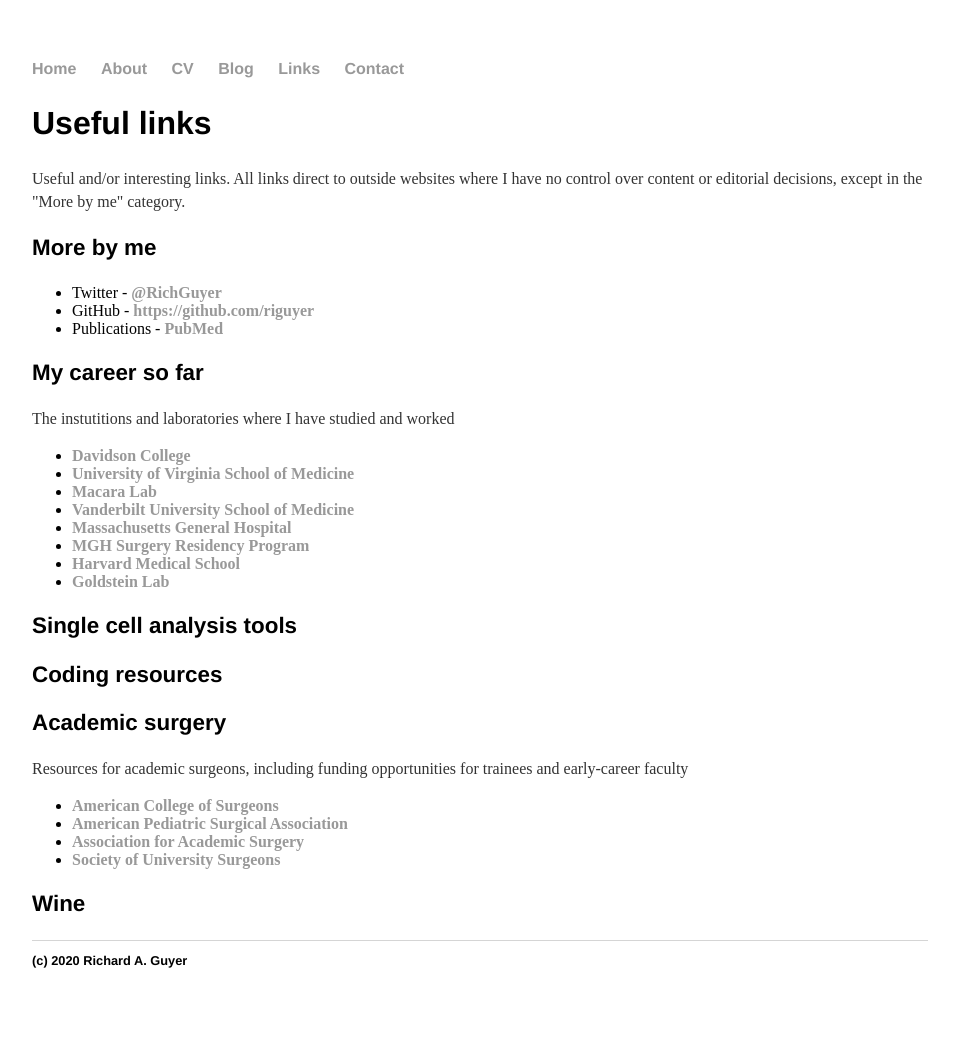
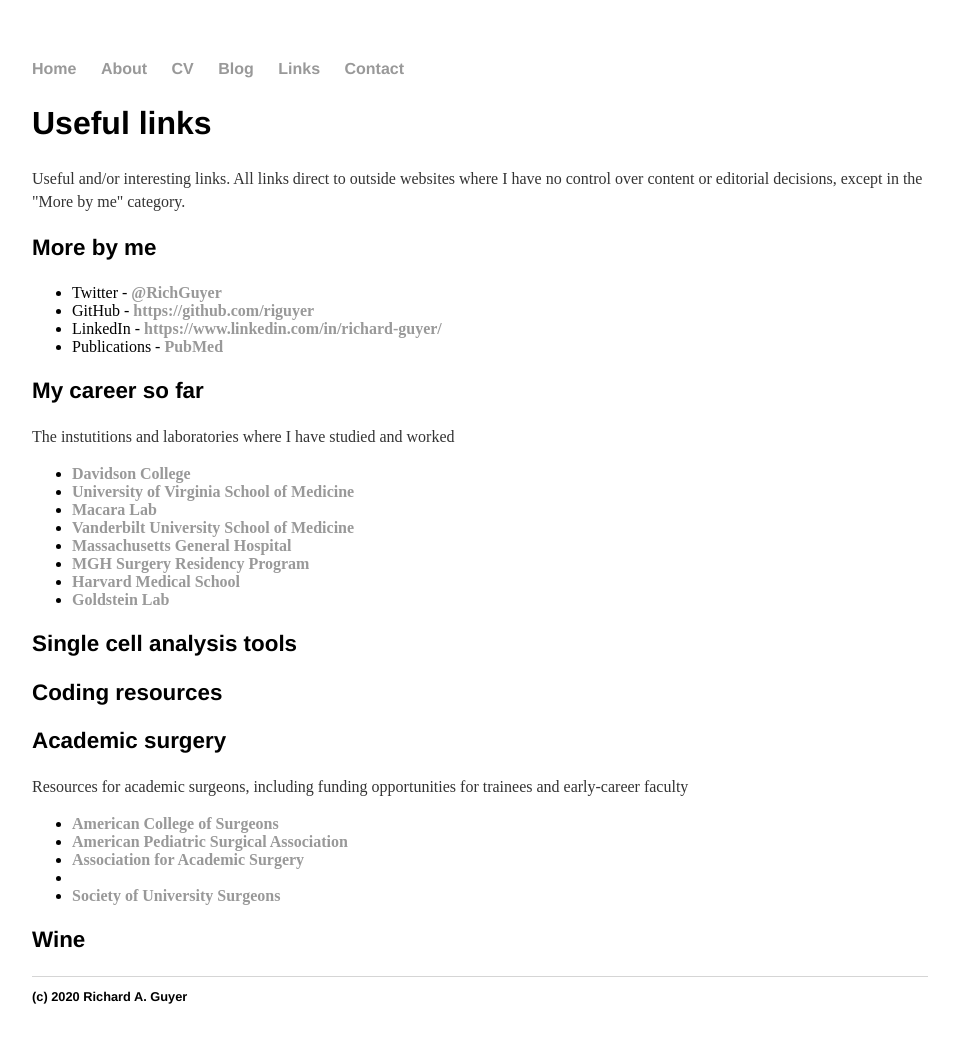
Before and after one commit to riguyer/riguyer.github.io, a Jekyll site: the page built from links.html, in a window 1280 px wide. Shown: the whole page, without its empty margins (160-1113 px from the left). Built offline with Jekyll 4.4.1, drawn with Linux system fonts in a browser that asks for light colours; before the commit the page ends 1028 px from its top, so only the background shows below that; some of the changed lines change nothing that is shown.

Commit message:
Update links.html

```diff
--- a/links.html
+++ b/links.html
@@ -13,6 +13,7 @@
 		<ul>
 			<li> Twitter - <a href=https://twitter.com/richguyer><b>@RichGuyer</b></a> </li>
 			<li> GitHub - <a href=https://github.com/riguyer><b>https://github.com/riguyer</b></a> </li>
+			<li> LinkedIn - <a href=https://www.linkedin.com/in/richard-guyer/><b>https://www.linkedin.com/in/richard-guyer/</b></a> </li>
 			<li> Publications - <a href=https://pubmed.ncbi.nlm.nih.gov/?term=Guyer+R%5Bauthor%5D+and+%28%22Vanderbilt%22%5Baffiliation%5D+or+%22Massachusetts+General+Hospital%22%5Baffiliation%5D+or+%22Harvard%22%5Baffiliation%5D%29&sort=date><b>PubMed</b></a> </li>
 		</ul>
 
@@ -34,11 +35,12 @@
 		<h3>Coding resources</h3>
 
 		<h3>Academic surgery</h3>
-		<p> Resources for academic surgeons, including funding opportunities for trainees and early-career faculty
+		<p> Resources for academic surgeons, including funding opportunities for trainees and early-career faculty </p>
 		<ul>
 			<li> <a href=https://www.facs.org/><b>American College of Surgeons</b></a> </li>
 			<li> <a href=https://eapsa.org/><b>American Pediatric Surgical Association</b></a> </li>
 			<li> <a href=https://www.aasurg.org/><b>Association for Academic Surgery</b></a> </li>
+			<li> <a href=https://researchtraining.nih.gov/programs/fellowships><b><NIH Individual Fellowships (pre- and postdoctoral)</b></a> </li>
 			<li> <a href=https://www.susweb.org/><b>Society of University Surgeons</b></a> </li>
 		</ul>
 
```
